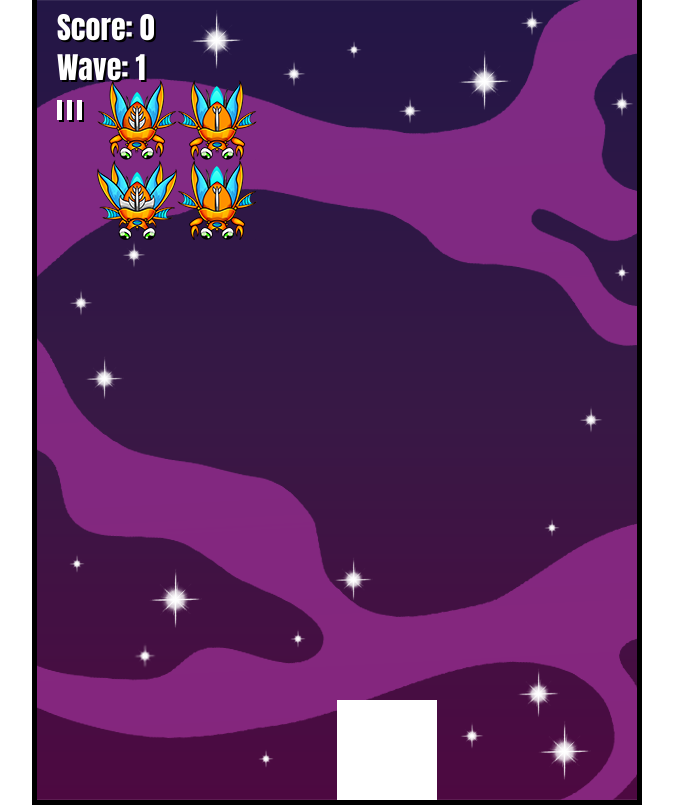
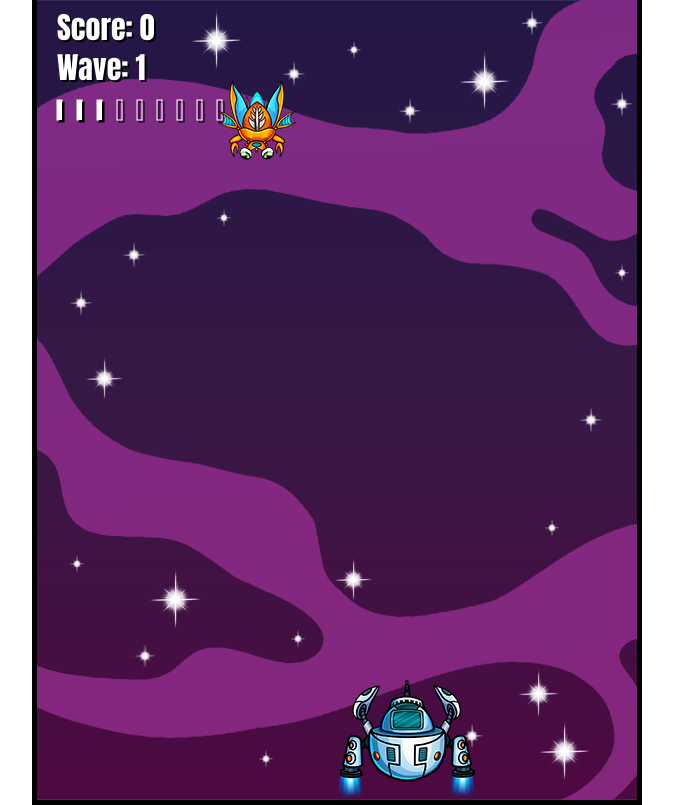
Before and after one commit to adamolson11/spaceForce, a plain HTML site: page playPage.html in a window 1280 px wide. Shown: the whole page, without its empty margins (303-976 px from the left). Drawn offline with Linux system fonts and the light colour scheme.

Commit message:
game is working but now can add bells and whistles

```diff
--- a/playPage.html
+++ b/playPage.html
@@ -9,6 +9,8 @@
 <body>
     <canvas id="canvas1"></canvas>
     <img src ="beetlemorph.png" id ="beetlemorph">
+    <img src ="player.png" id ="player">
+    <img src ="player_jets.png" id ="player_jets">
 
 
    <script src="script.js"></script>
--- a/script.js
+++ b/script.js
@@ -1,23 +1,43 @@
 class Player {
     constructor(game){
         this.game= game;
-        this.width= 100;
-        this.height= 100;
+        this.width= 140;
+        this.height= 120;
 
         this.x = this.game.width * 0.5;
         this.y = this.game.height- this.height;
         this.speed = 5;
         this.lives = 3;
+        this.maxLives = 10;
+        this.image = document.getElementById('player');
+        this.jets_image = document.getElementById('player_jets');
+        this.frameX = 0;
+        this.jetsFrame = 1;
+
     }
     draw(context){
-        context.fillRect(this.x, this.y, this.width, this.height);
+        // context.fillRect(this.x, this.y, this.width, this.height);
+        // sprite frames
+        if (this.game.keys.indexOf('1') > -1){
+            this.frameX = 1;
+        } else {
+            this.frameX = 0;
+        }
+        context.drawImage(this.jets_image, this.jetsFrame * this.width, 0, this.width, this.height, this.x, this.y, this.width, this.height);
+        context.drawImage(this.image, this.frameX* this.width, 0, this.width, this.height, this.x, this.y, this.width, this.height);
 
     }
     update(){
         // horizontal movement
-        if (this.game.keys.indexOf('ArrowLeft') > -1) this.x -= this.speed;
-        if (this.game.keys.indexOf('ArrowRight') > -1) this.x += this.speed;
-
+        if (this.game.keys.indexOf('ArrowLeft') > -1){
+         this.x -= this.speed;
+         this.jetsFrame = 0;
+        }else  if
+        (this.game.keys.indexOf('ArrowRight') > -1) {this.x += this.speed;
+            this.jetsFrame = 2;
+        } else {
+            this.jetsFrame = 1;
+        }
         //horizontal boundaries prevents from going outside of the box
         if (this.x < -this.width * 0.5) this.x = -this.width * 0.5;
         else if (this.x > this.game.width - this.width * 0.5) this.x = this.game.width -this.width *0.5;
@@ -42,8 +62,8 @@ class Player {
 
 class Projectile {
     constructor(){
-        this.width = 4;
-        this.height = 20;
+        this.width = 3;
+        this.height = 40;
         this.x = 0;
         this.y = 0;
         this.speed = 20
@@ -52,7 +72,10 @@ class Projectile {
     }
     draw(context){
         if (!this.free){
+            context.save();
+            context.fillStyle = 'gold'
             context.fillRect(this.x,this.y, this.width, this.height);
+            context.restore();
         }
 
     }
@@ -97,7 +120,7 @@ class Enemy {
         this.y = y + this.positionY;
         //check for projectiles.
         this.game.projectilesPool.forEach(projectile => {
-           if ( !projectile.free && this.game.checkCollision(this,projectile)) {
+           if ( !projectile.free && this.game.checkCollision(this,projectile) && this.lives >0) {
                this.hit(1);
                 projectile.reset();
 
@@ -106,7 +129,7 @@ class Enemy {
 
         });
         if (this.lives < 1) {
-            this.frameX++;
+            if (this.game.spriteUpdate) this.frameX++;
                 if (this.frameX > this.maxFrame){
                     this.markedForDeletion = true;
                     if (!this.game.gameOver) this.game.score += this.maxLives;
@@ -114,16 +137,17 @@ class Enemy {
 
 
         }
-        if (this.game.checkCollision(this, this.game.player)){
-            this.markedForDeletion = true;
-            if (!this.game.gameOver && this.game.score > 0) this.game.score--;
+        if (this.game.checkCollision(this, this.game.player) && this.lives > 0){
+            // this.markedForDeletion = true;
+            // if (!this.game.gameOver && this.game.score > 0) this.game.score--;
+            this.lives = 0;
             this.game.player.lives--;
-            if (this.game.player.lives < 1) this.game.gameOver= true;
+            // if (this.game.player.lives < 1) this.game.gameOver= true;
         }
+       //lose condition
+        if (this.y +this.height > this.game.height || this.game.player.lives < 1) {
+            this.game.gameOver = true;
 
-        if (this.y +this.height > this.game.height){
-            this.game.gameOver = true;
-            this.markedForDeletion = true;
 
         }
     }
@@ -203,17 +227,22 @@ class Game { // like the brains of the whole thing
 
 
         this.projectilesPool = [];
-        this.numberOfProjectiles = 10;
+        this.numberOfProjectiles = 15;
         this.createProjectiles();
         this.fired = false; //flags the keydown for projectile so that it stops from constant firing.
-        this.columns = 2;
-        this.rows = 2;
+        this.columns = 1;
+        this.rows = 1;
         this.enemySize = 80;
 
         this.waves = [];
 
         this.waves.push(new Wave(this));
         this.waveCount = 1;
+
+
+        this.spriteUpdate = false;
+        this.spriteTimer = 0;
+        this.spriteInterval = 150;
 
         this.score = 0;
         this.gameOver = false;
@@ -237,21 +266,32 @@ class Game { // like the brains of the whole thing
         });
 
     }
-    render(context){
+    render(context, deltaTime){
+        //Sprite timing is here...
+        if (this.spriteTimer> this.spriteInterval){
+            this.spriteUpdate = true;
+            this.spriteTimer= 0;
+
+        } else {
+            this.spriteUpdate = false;
+            this.spriteTimer += deltaTime;
+        }
+
         this.drawStatusText(context)
-        this.player.draw(context);
-        this.player.update();
         this.projectilesPool.forEach(projectile => {
             projectile.update();
             projectile.draw(context);
         });
+        this.player.draw(context);
+        this.player.update();
+
         this.waves.forEach(wave => {
             wave.render(context);
             if (wave.enemies.length < 1 && !wave.nextWaveTrigger && !this.gameOver) {
                 this.newWave();
                 this.waveCount++;
                 wave.nextWaveTrigger = true;
-                this.player.lives++;
+               if( this.player.lives< this.player.maxLives) this.player.lives++;
             }
         });
     }
@@ -284,8 +324,15 @@ class Game { // like the brains of the whole thing
         context.shadowColor = 'black';
         context.fillText('Score: ' + this.score, 20, 40);
         context.fillText('Wave: ' + this.waveCount, 20, 80);
+
+        for (let i = 0; i < this.player.maxLives; i++) {
+            context.strokeRect(20 + 20 * i,100,5,20);
+        }
+
+
+
         for (let i = 0; i < this.player.lives; i++) {
-            context.fillRect(20 + 10 * i,100,5,20);
+            context.fillRect(20 + 20 * i,100,5,20);
         }
 
 
@@ -341,22 +388,28 @@ window.addEventListener('load', function(){
 
     ctx.fillStyle = 'white';
     ctx.strokeStyle = 'white';
-    ctx.lineWidth = 5;
+    // ctx.lineWidth = 5;
     ctx.font= '30px Impact';
+
     const game = new Game(canvas); // Create a new game using a canvas
-    // game.createProjectiles(); //CHATGPT!!!!!!!!!!!!!!!!!!!!
+
+
+    let lastTime = 0;
 
 
 
-function animate(){
+function animate(timeStamp){
+    const deltaTime = timeStamp - lastTime;
+    lastTime = timeStamp;
+
     ctx.clearRect(0,0, canvas.width, canvas.height);
-    game.render(ctx); // Render the game
+    game.render(ctx, deltaTime); // Render the game
     requestAnimationFrame(animate);
 
 
 
 }
-animate();
+animate(0);
 });
 
 
--- a/style.css
+++ b/style.css
@@ -42,3 +42,12 @@
 #beetlemorph{
   display: none; /*this hides the image you are bringing of the beetlemorph*/
 }
+
+
+#player{
+  display: none;
+}
+
+#player_jets {
+  display: none;
+}
```
Also changed, not shown: player.png (added), player_jets.png (added).
